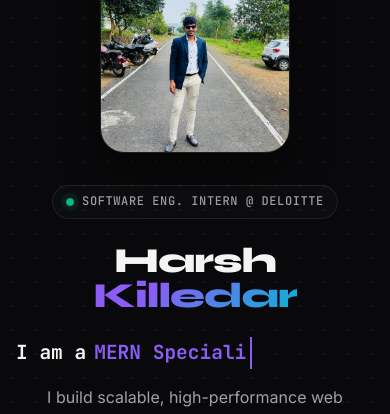
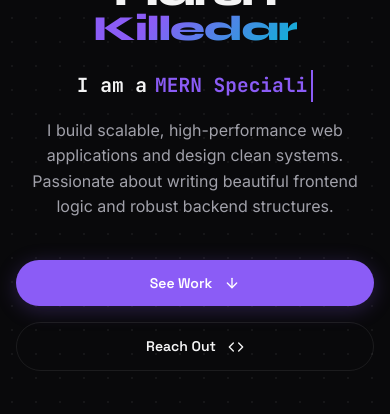
Before and after one commit to Harshu0829/Portfolio, a React (Vite) app: page / in a window 390 px wide. Shown: the part 258-672 px from the top of the page. Built offline with nearby package versions, Linux system fonts and the light colour scheme; no server answers.

Commit message:
fix: hero mobile - text above image, typewriter subtitle centered

```diff
--- a/src/index.css
+++ b/src/index.css
@@ -1223,12 +1223,17 @@ section {
 
   /* Hero */
   .hero-container {
-    flex-direction: column-reverse;
+    flex-direction: column;
     text-align: center;
     gap: 2.5rem;
     padding-top: 7rem;
     min-height: unset;
     padding-bottom: 2rem;
+  }
+
+  .hero-subtitle {
+    justify-content: center;
+    flex-wrap: wrap;
   }
 
   .hero-visual {
```
